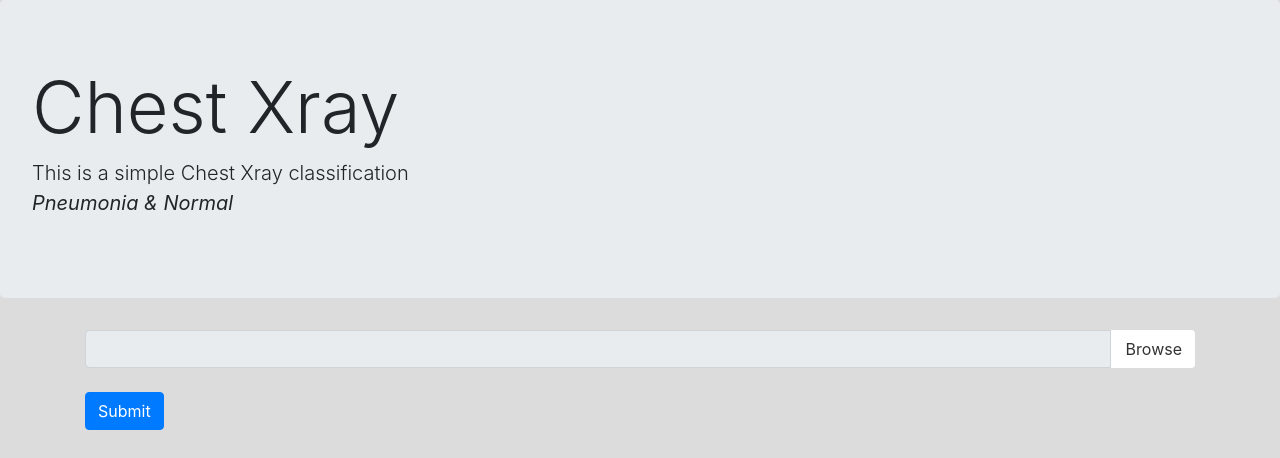
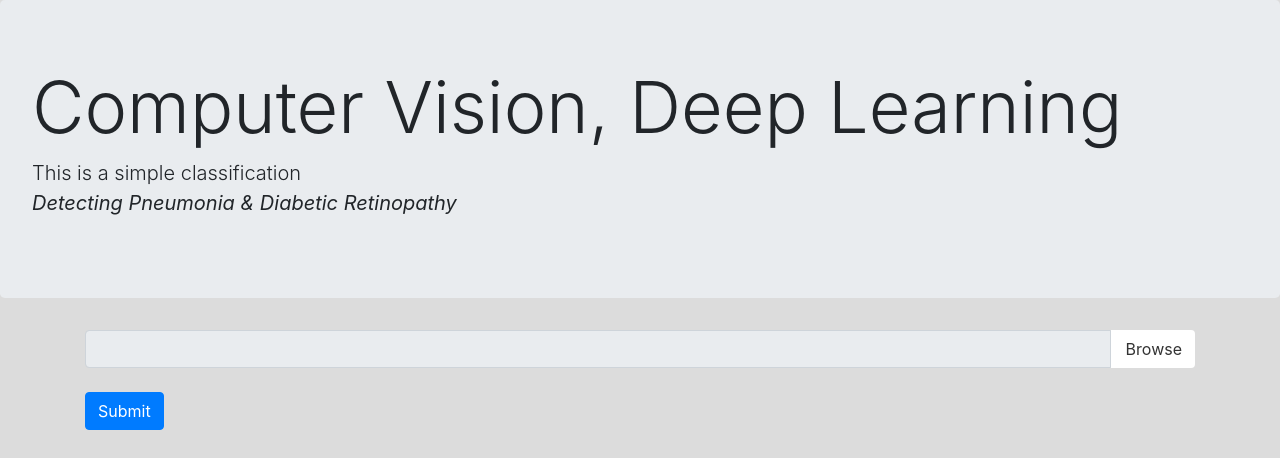
Before and after one commit to vasantvohra/Xray-classification, a Flask app: page / in a window 1280 px wide. Shown: the part 56-514 px from the top of the page. Run offline with Flask 2, Linux system fonts and the light colour scheme; some libraries are stand-ins or nearby versions.

Commit message:
Update index.html

```diff
--- a/templates/index.html
+++ b/templates/index.html
@@ -1,7 +1,7 @@
 <!doctype html>
 <html lang="en">
   <head>
-<link rel="icon" href="favicon.ico">
+<link rel="icon" href="../favicon.ico">
     <title>Medisigns COMPUTER VISION</title>
     <!-- Required meta tags -->
     <meta charset="utf-8">
@@ -30,7 +30,7 @@
         <a class="nav-link" href="https://medisign.herokuapp.com"> Home <span class="sr-only">(current)</span></a>
       </li>
 <li class="nav-item active">
-        <a class="nav-link" href="#"> Chest X-Ray <span class="sr-only">(current)</span></a>
+        <a class="nav-link" href="#"id="show_api3"> Chest X-Ray <span class="sr-only">(current)</span></a>
       </li>
       <li class="nav-item active">
         <a class="nav-link" href="#" id="show_api">OCR<span class="sr-only" >(current)</span></a>
@@ -43,8 +43,8 @@
 </nav>
 
       <div class="jumbotron">
-  <h1 class="display-3">Chest Xray</h1>
-  <p class="lead" id="chntxt">This is a simple Chest Xray classification<br> <b><i>Pneumonia & Normal </i></b> </p>
+  <h1 class="display-3">Computer Vision, Deep Learning</h1>
+  <p class="lead" id="chntxt">This is a simple classification<br> <b><i>Detecting Pneumonia & Diabetic Retinopathy </i></b> </p>
 </div>
   <div class="container" >
 
```
